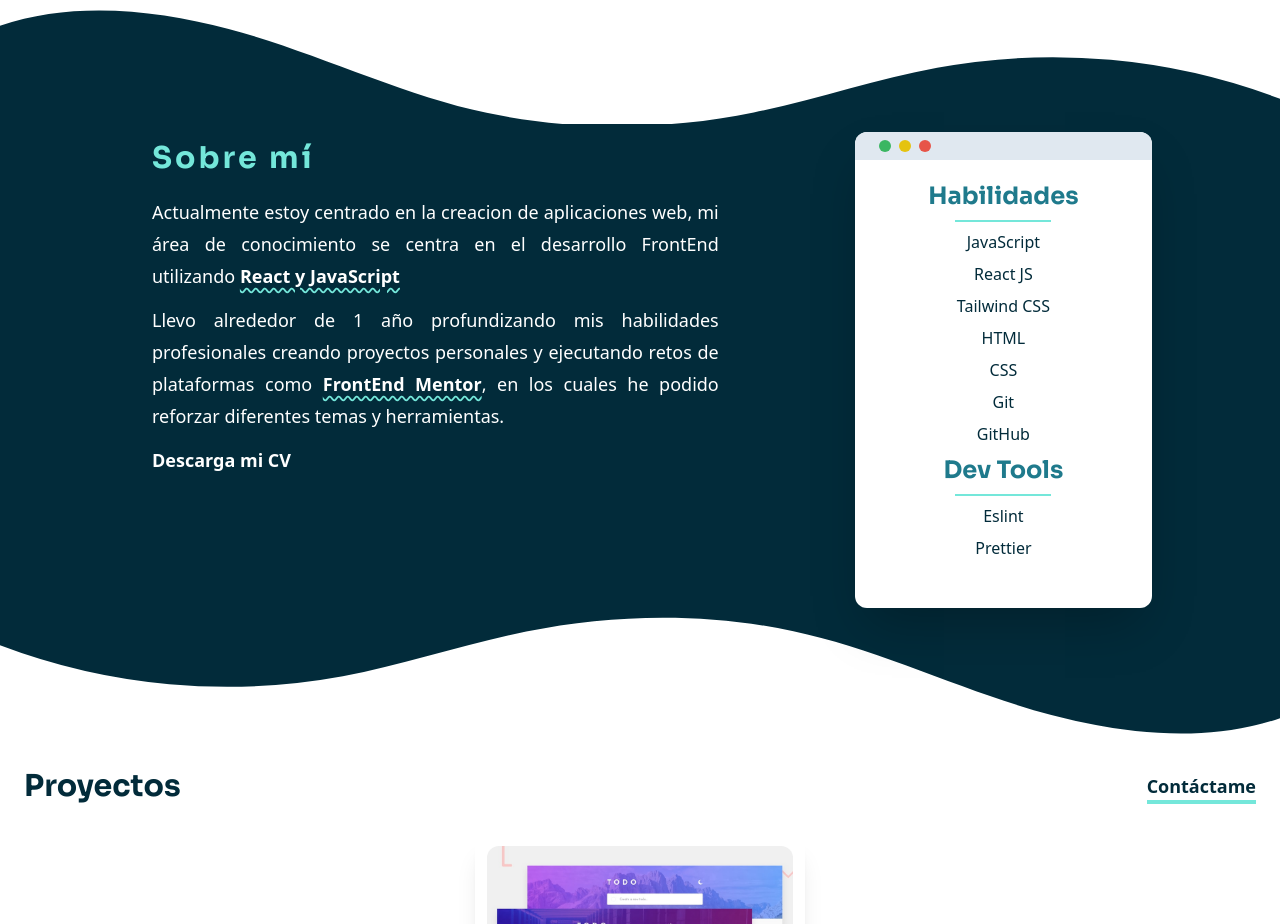
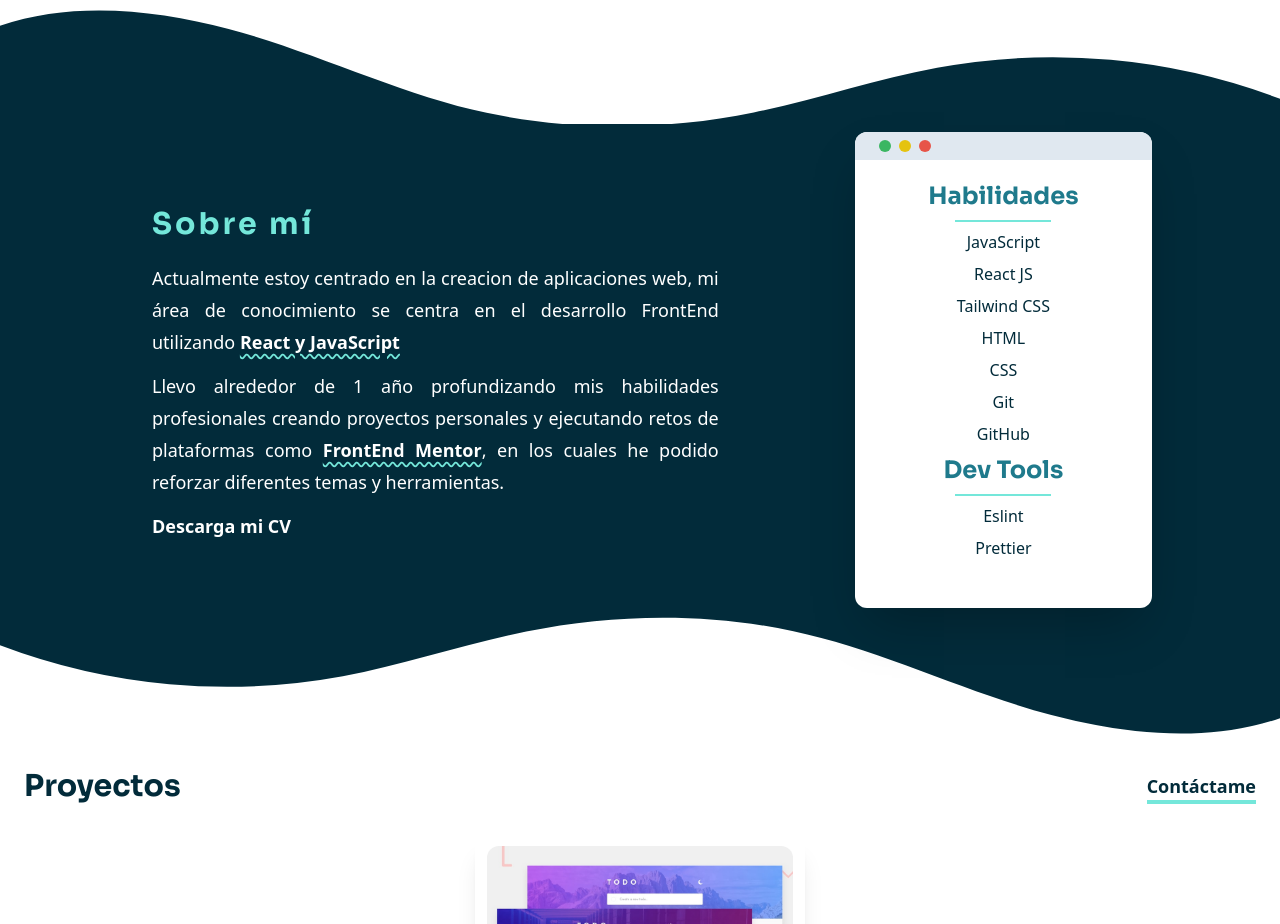
Before and after one commit to ShamirLeon/shamir-leon-portfolio, a React (Vite) app: page / in a window 1280 px wide. Shown: the part 800-1724 px from the top of the page. Built offline with nearby package versions, Linux system fonts and the light colour scheme.

Commit message:
Align About Section - Desktop Design

```diff
--- a/src/components/About Me/AboutMe.jsx
+++ b/src/components/About Me/AboutMe.jsx
@@ -9,7 +9,7 @@ const AboutMe = params => {
 			<WavesTopDesktop className='-mb-1 rotate-180' />
 			<section
 				id='AboutMe'
-				className='bg-Dark-Blue pt-8 pb-20 lg:flex lg:justify-center lg:gap-28  lg:py-2 lg:px-32'
+				className='bg-Dark-Blue pt-8 pb-20 lg:flex lg:items-center lg:justify-center  lg:gap-28 lg:py-2 lg:px-32'
 			>
 				<div className='flex flex-col gap-7 px-6 py-12 text-justify text-lg leading-8 text-White  lg:w-[620px] lg:gap-3 lg:py-0'>
 					<h2 className='py-4 text-center text-3xl font-bold tracking-widest text-Light-Green lg:py-2 lg:text-left'>
```
